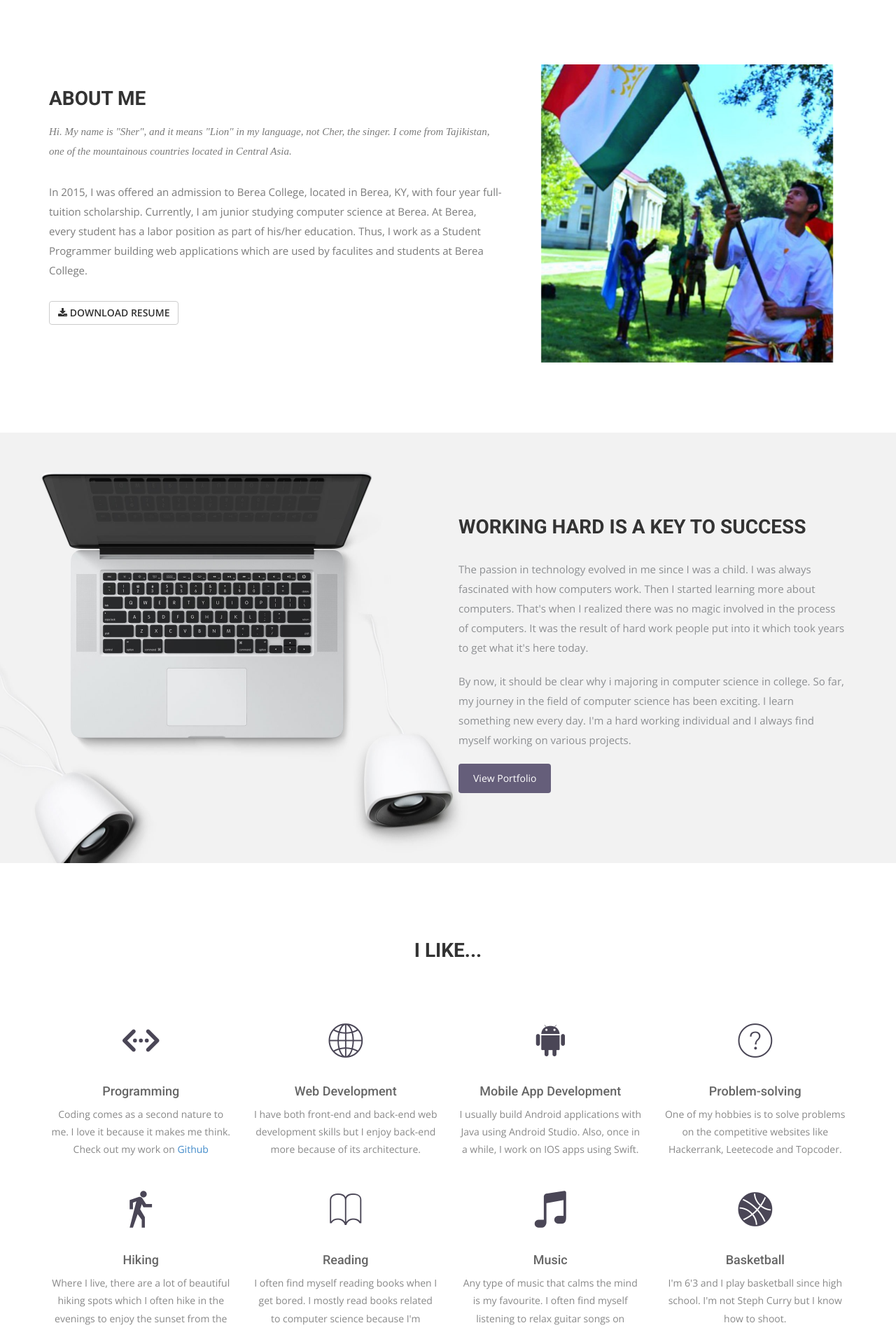
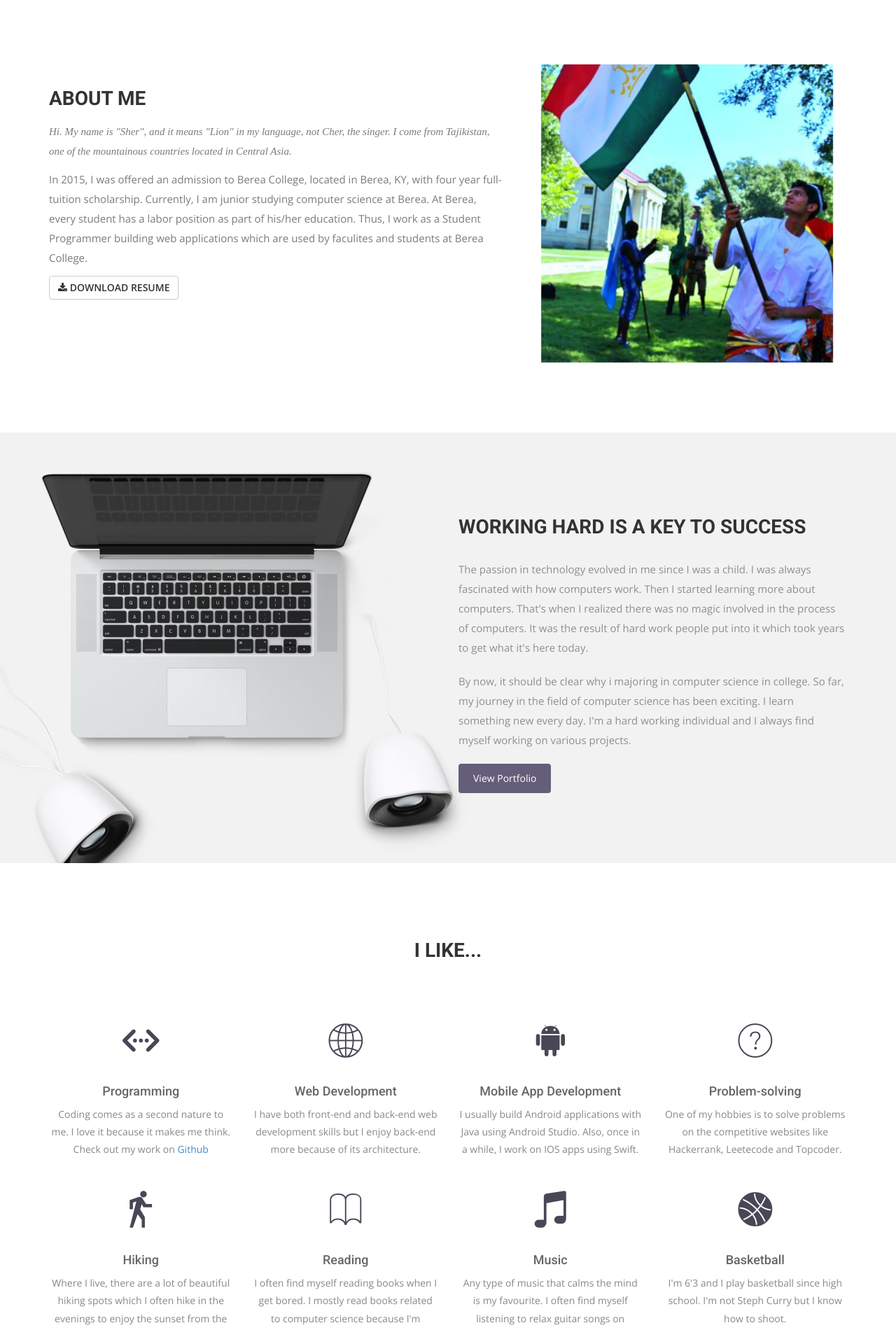
Before and after one commit to sanginovs/personal-website, a Jekyll site: the page built from index.html, in a window 1280 px wide. Shown: the part 883-2783 px from the top of the page at 70% size. Built offline with Jekyll 4.4.1, drawn with Linux system fonts in a browser that asks for light colours; nearby versions of some CDN libraries; some web fonts are replaced.

Commit message:
changed css

```diff
--- a/assets/css/airspace.css
+++ b/assets/css/airspace.css
@@ -147,7 +147,7 @@ font header .navbar-default .navbar-nav li a:hover {
 }
 #intro .block p {
   color: #7B7B7B;
-  padding-top: 20px;
+  padding-top: 2px;
 }
 #intro .block img {
   padding-left: 20px;
```
